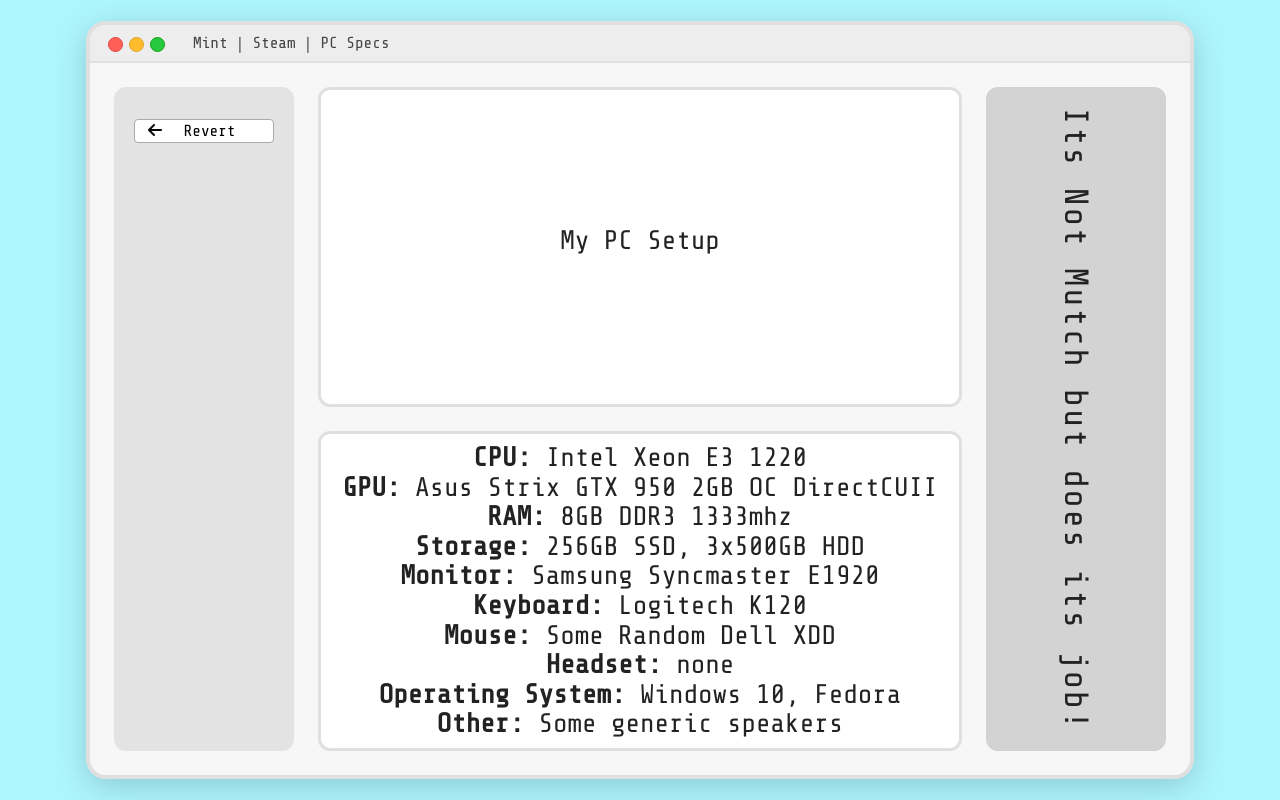
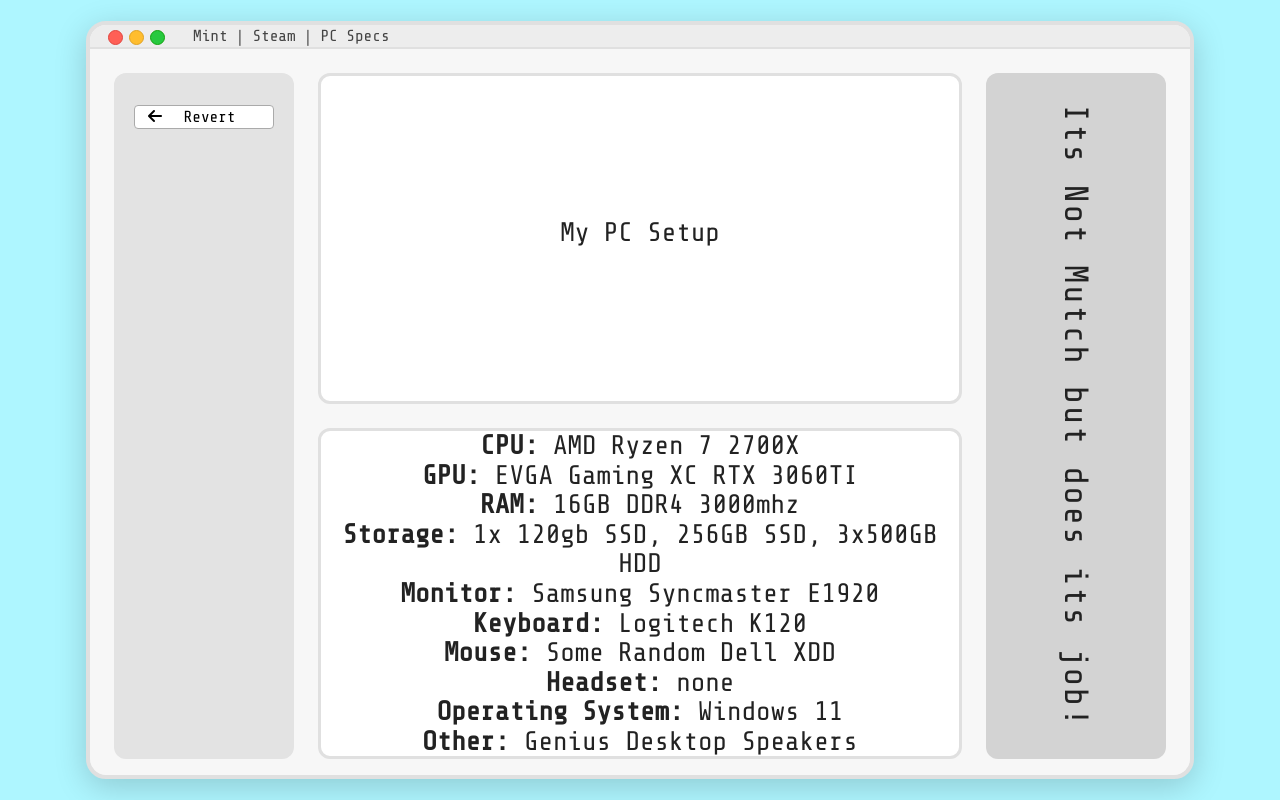
Before and after one commit to adamk324/adamk324.github.io, a plain HTML site: page index.html in a window 1280 px wide. Both pictures are taken after a click on the button "PC Specs". Drawn offline with nearby package versions, Linux system fonts and the light colour scheme; no server answers.

Commit message:
Update index.html, page changes

```diff
--- a/index.html
+++ b/index.html
@@ -236,16 +236,16 @@
         </div>
         <div class="text-box profile-text-box">
             <span style="font-size:1.1em;">
-                <b>CPU:</b> Intel Xeon E3 1220<br>
-                <b>GPU:</b> Asus Strix GTX 950 2GB OC DirectCUII<br>
-                <b>RAM:</b> 8GB DDR3 1333mhz<br>
-                <b>Storage:</b> 256GB SSD, 3x500GB HDD<br>
+                <b>CPU:</b> AMD Ryzen 7 2700X<br>
+                <b>GPU:</b> EVGA Gaming XC RTX 3060TI<br>
+                <b>RAM:</b> 16GB DDR4 3000mhz<br>
+                <b>Storage:</b> 1x 120gb SSD, 256GB SSD, 3x500GB HDD<br>
                 <b>Monitor:</b> Samsung Syncmaster E1920<br>
                 <b>Keyboard:</b> Logitech K120<br>
                 <b>Mouse:</b> Some Random Dell XDD<br>
                 <b>Headset:</b> none <br>
-                <b>Operating System:</b> Windows 10, Fedora<br>
-                <b>Other:</b> Some generic speakers<br>
+                <b>Operating System:</b> Windows 11<br>
+                <b>Other:</b> Genius Desktop Speakers <br>
             </span>
         </div>
         <div class="detail-box">
```
